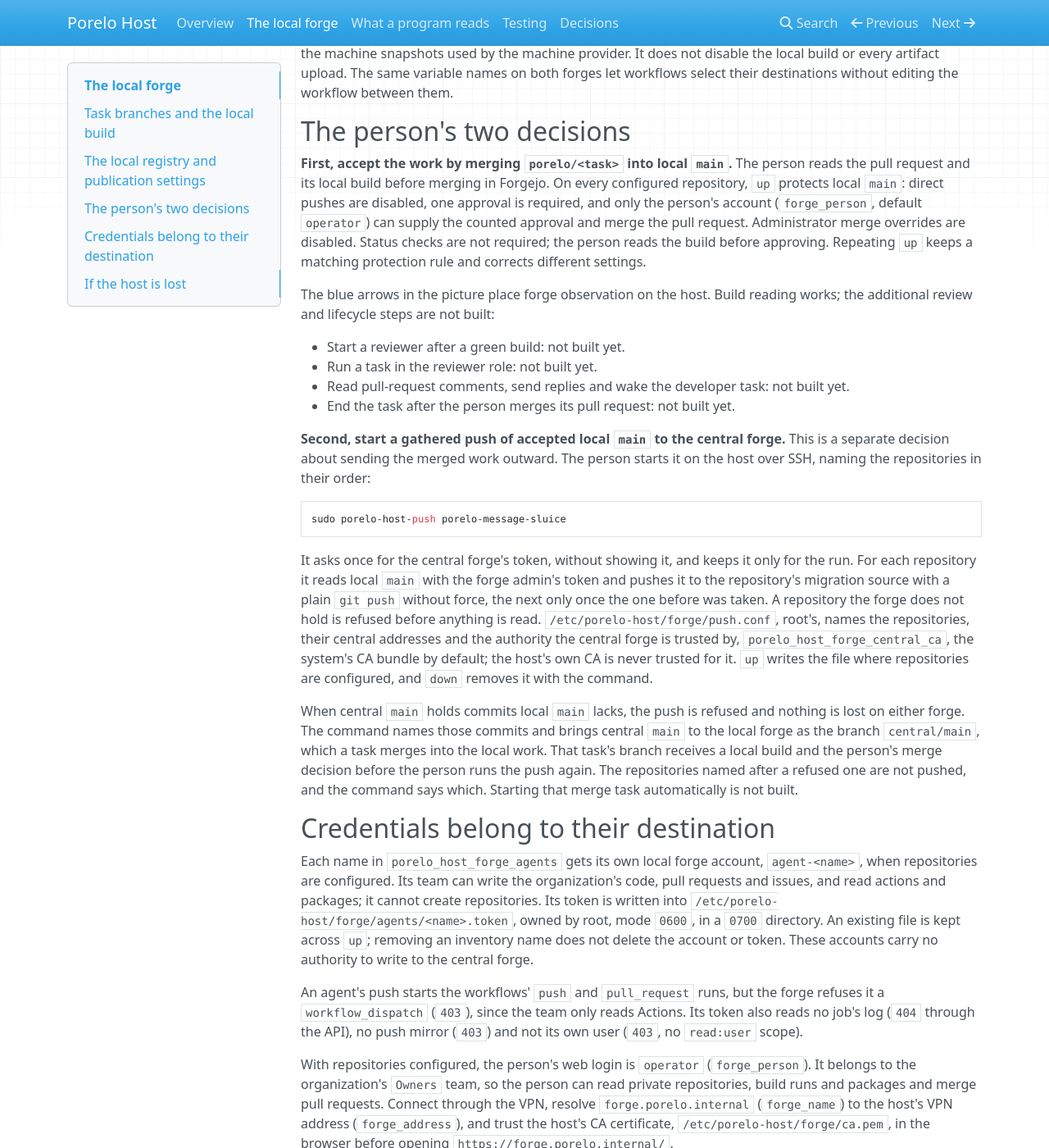
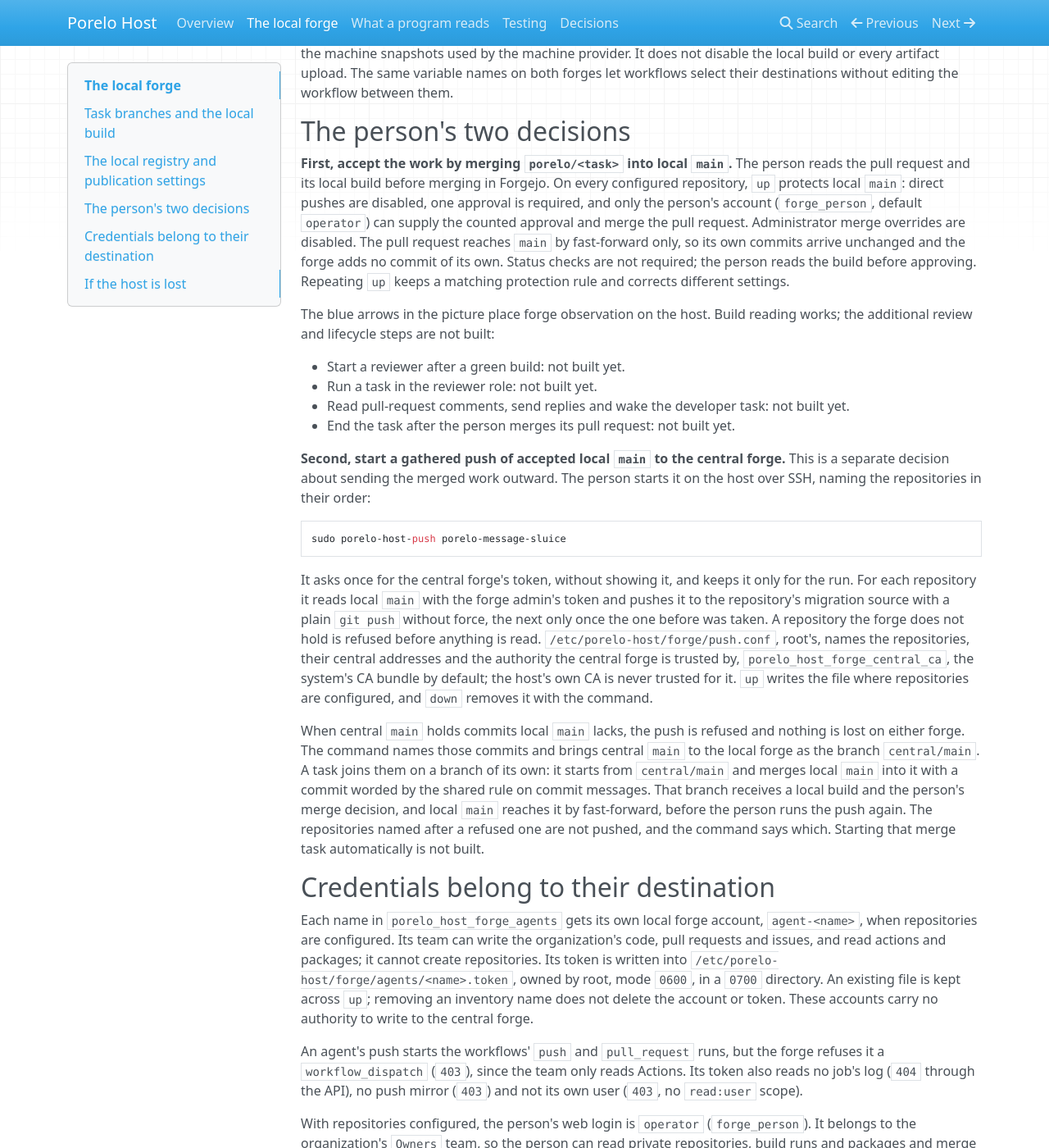
Before and after one commit to porelo-ai/porelo-host, an MkDocs documentation site: the page built from doc/local-forge.md, in a window 1280 px wide and 1400 px high, scrolled down 3624 px. Shown: the whole window at 82% size. Built offline with MkDocs 1.6.1, drawn with Linux system fonts in a browser that asks for light colours; nearby versions of some CDN libraries.

Commit message:
Let the forge merge pull requests by fast-forward only
Assisted-by: Claude Code, claude-opus-5-5

```diff
--- a/doc/local-forge.md
+++ b/doc/local-forge.md
@@ -92,7 +92,9 @@ both forges let workflows select their destinations without editing the workflow
 **First, accept the work by merging `porelo/<task>` into local `main`.** The person reads the pull request and its local
 build before merging in Forgejo. On every configured repository, `up` protects local `main`: direct pushes are disabled,
 one approval is required, and only the person's account (`forge_person`, default `operator`) can supply the counted
-approval and merge the pull request. Administrator merge overrides are disabled. Status checks are not required; the
+approval and merge the pull request. Administrator merge overrides are disabled. The pull request reaches `main` by
+fast-forward only, so its own commits arrive unchanged and the forge adds no commit of its own. Status checks are not
+required; the
 person reads the build before approving. Repeating `up` keeps a matching protection rule and corrects different
 settings.
 
@@ -118,9 +120,10 @@ default; the host's own CA is never trusted for it. `up` writes the file where r
 `down` removes it with the command.
 
 When central `main` holds commits local `main` lacks, the push is refused and nothing is lost on either forge. The
-command names those commits and brings central `main` to the local forge as the branch `central/main`, which a task
-merges into the local work. That task's branch receives a local build and the person's merge decision before the
-person runs the push again. The repositories named after a refused one are not pushed, and the command says which.
+command names those commits and brings central `main` to the local forge as the branch `central/main`. A task joins
+them on a branch of its own: it starts from `central/main` and merges local `main` into it with a commit worded by the
+shared rule on commit messages. That branch receives a local build and the person's merge decision, and local `main`
+reaches it by fast-forward, before the person runs the push again. The repositories named after a refused one are not pushed, and the command says which.
 Starting that merge task automatically is not built.
 
 ## Credentials belong to their destination
```
Also changed, not shown: CHANGELOG.md (+6 -0 lines), issues/HO34-The-Forge-Merges-Fast-Forward-Only.md (+11 -3 lines), issues/README.md (+1 -1 lines), roles/forge/README.md (+3 -2 lines), 1 other file.
